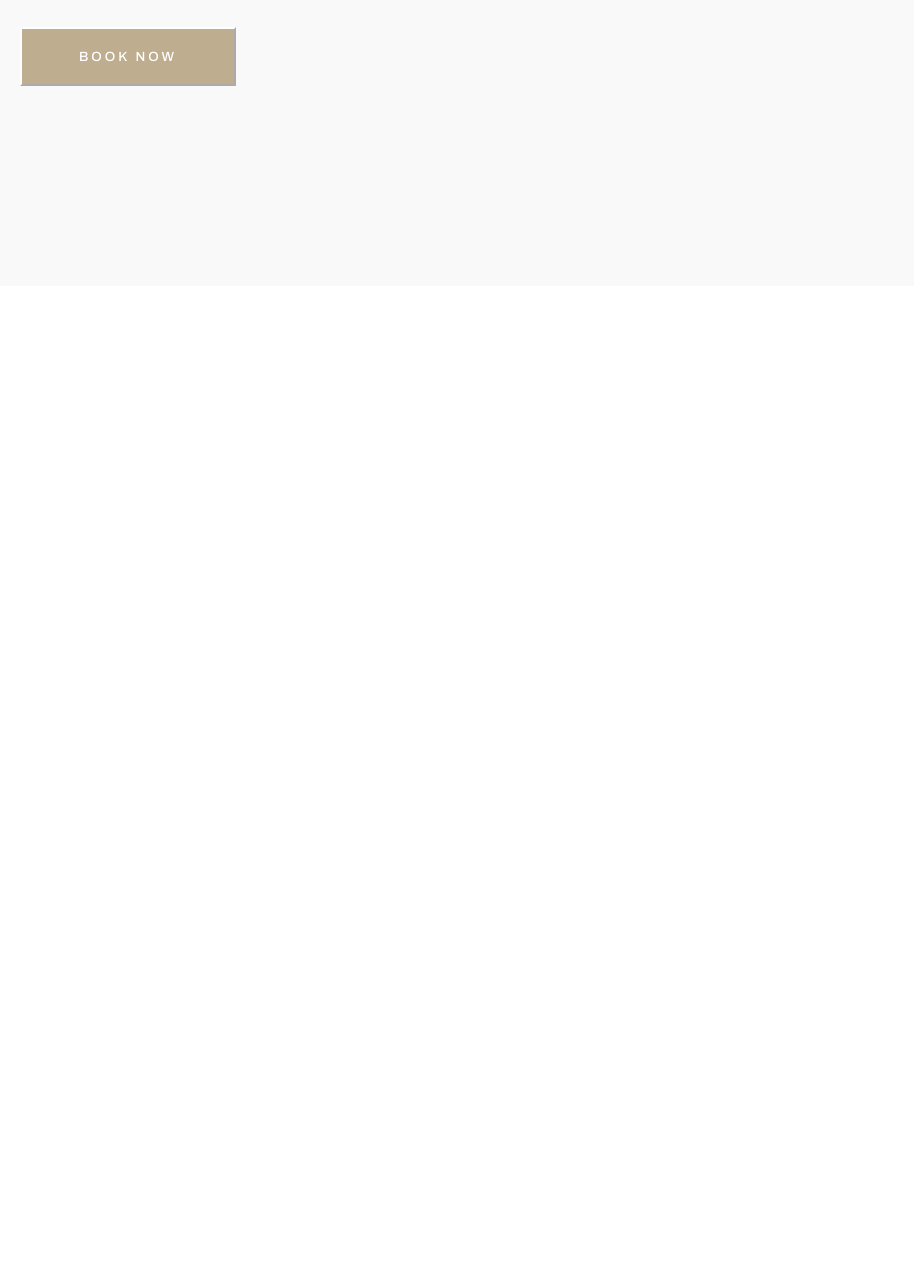
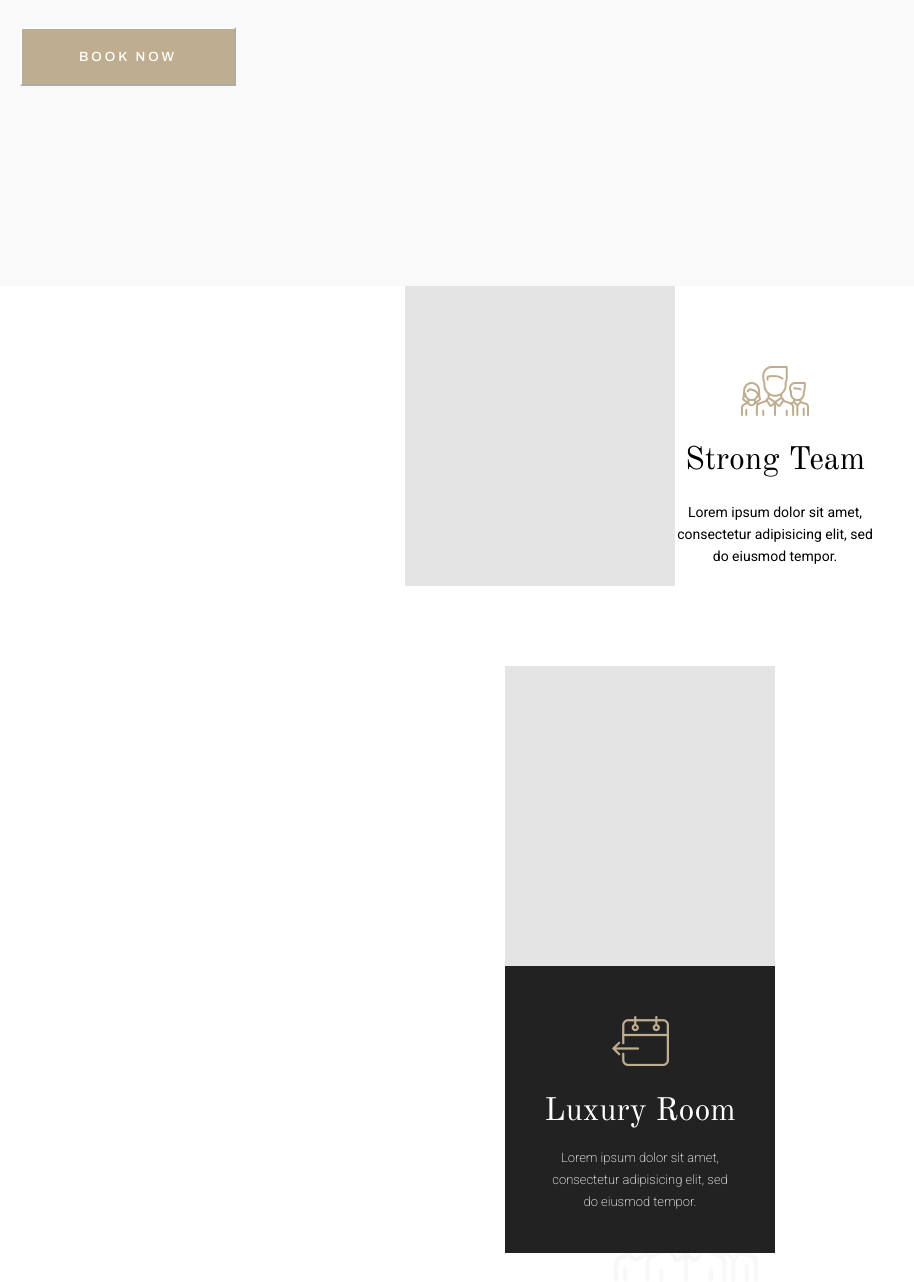
Before and after one commit to marcosrobvel/HotelMiranda, a website: page index.html in a window 1280 px wide. Shown: the part 1128-2410 px from the top of the page, without its empty margins (0-914 px from the left). Before the commit the page ends 1414 px from the top, so only its background shows below. Drawn offline with nearby package versions, Linux system fonts and the light colour scheme.

Commit message:
StrongTeam_LuxuryRoom

```diff
--- a/index.html
+++ b/index.html
@@ -84,6 +84,20 @@
     </div>
     <div class="strongTeamDiv">
         <div class="imagenGris"></div>
+        <div class="divIcons_Title_SmallText_strongTeam">
+            <img class="iconStrongTeam" src="./img/iconStrongTeam.png" alt="">
+            <img class="iconDifusedStrongTeam" src="./img/iconDifusedStrongTeam.png" alt="">
+            <h1>Strong Team</h1>
+            <p>Lorem ipsum dolor sit amet, consectetur adipisicing elit, sed do eiusmod tempor.</p>
+        </div>
+    </div>
+    <div class="luxuryRoom_HandPickedRooms">
+        <div class="imagenGrisHandPickedRooms"></div>
+        <div class="blackBackgroundHandPickedRooms">
+            <img src="./img/calendarioFlechaIzquierda.png" alt="">
+            <h1>Luxury Room</h1>
+            <p>Lorem ipsum dolor sit amet, consectetur adipisicing elit, sed do eiusmod tempor.</p>
+        </div>
     </div>
 </body>
 </html>
--- /dev/null
+++ b/sass/luxuryRoom_HandPickedRooms.scss
@@ -0,0 +1,42 @@
+.luxuryRoom_HandPickedRooms{
+    margin-top: 80px;
+    display: flex;
+    justify-content: center;
+    justify-self: center;
+    flex-wrap: wrap;
+    width: 270px;
+}
+
+.imagenGrisHandPickedRooms{
+    height: 300px;
+    width: 100%;
+    background-color: #E4E4E4;
+}
+
+.blackBackgroundHandPickedRooms{
+    background-color: #222222;
+    height: auto;
+    display: flex;
+    flex-direction: column;
+    align-items: center;
+    width: 100%;
+    color: white;
+    padding-top: 50px;
+    padding-bottom: 40px;
+}
+
+.blackBackgroundHandPickedRooms h1{
+    margin-top: 25px;
+    font-family: 'Old Standard TT';
+    font-weight: 300;
+    margin-bottom: 15px;
+}
+
+.blackBackgroundHandPickedRooms p{
+    font-family: 'Roboto';
+    text-align: center;
+    font-size: small;
+    width: 190px;
+    font-weight: 200;
+    line-height: 22px;
+}
--- a/sass/strongDivTeam.scss
+++ b/sass/strongDivTeam.scss
@@ -1,3 +1,46 @@
+.strongTeamDiv{
+    display: flex;
+    justify-content: center;
+    flex-wrap: wrap;
+    margin-bottom: 50px;
+}
+
 .strongTeamDiv .imagenGris{
+    height: 300px;
+    width: 270px;
+    background-color: #E4E4E4;
 
 }
+
+.divIcons_Title_SmallText_strongTeam{
+    display: flex;
+    flex-direction: column;
+    justify-content: center;
+    align-items: center;
+    margin-top: 60px;
+}
+
+.divIcons_Title_SmallText_strongTeam h1{
+    font-family: 'Old Standard TT';
+    font-weight: 400;
+    margin-bottom: 20px;
+}
+
+.divIcons_Title_SmallText_strongTeam .iconStrongTeam{
+    margin-bottom: 25px;
+}
+
+.divIcons_Title_SmallText_strongTeam p{
+    text-align: center;
+    width: 200px;
+    font-family: 'Roboto';
+    font-size: 14px;
+    line-height: 22px;
+}
+
+.divIcons_Title_SmallText_strongTeam .iconDifusedStrongTeam{
+    position: absolute;
+    z-index: -1;
+    top: 288%;
+    left: 48%;
+}
--- a/sass/styles.scss
+++ b/sass/styles.scss
@@ -1,6 +1,8 @@
 @import 'header.scss' ;
 @import 'blackBackground_ThePerfectBaseForYou.scss';
 @import 'aboutUsHome.scss';
+@import 'strongDivTeam.scss';
+@import 'luxuryRoom_HandPickedRooms.scss';
 
 html, * {
     box-sizing: border-box;
```
Also changed, not shown: css/styles.css, img/calendarioFlechaIzquierda.png (added), img/iconStrongTeam.png (added), img/iconStrongTeamBigger.png (added), 2 other files.
